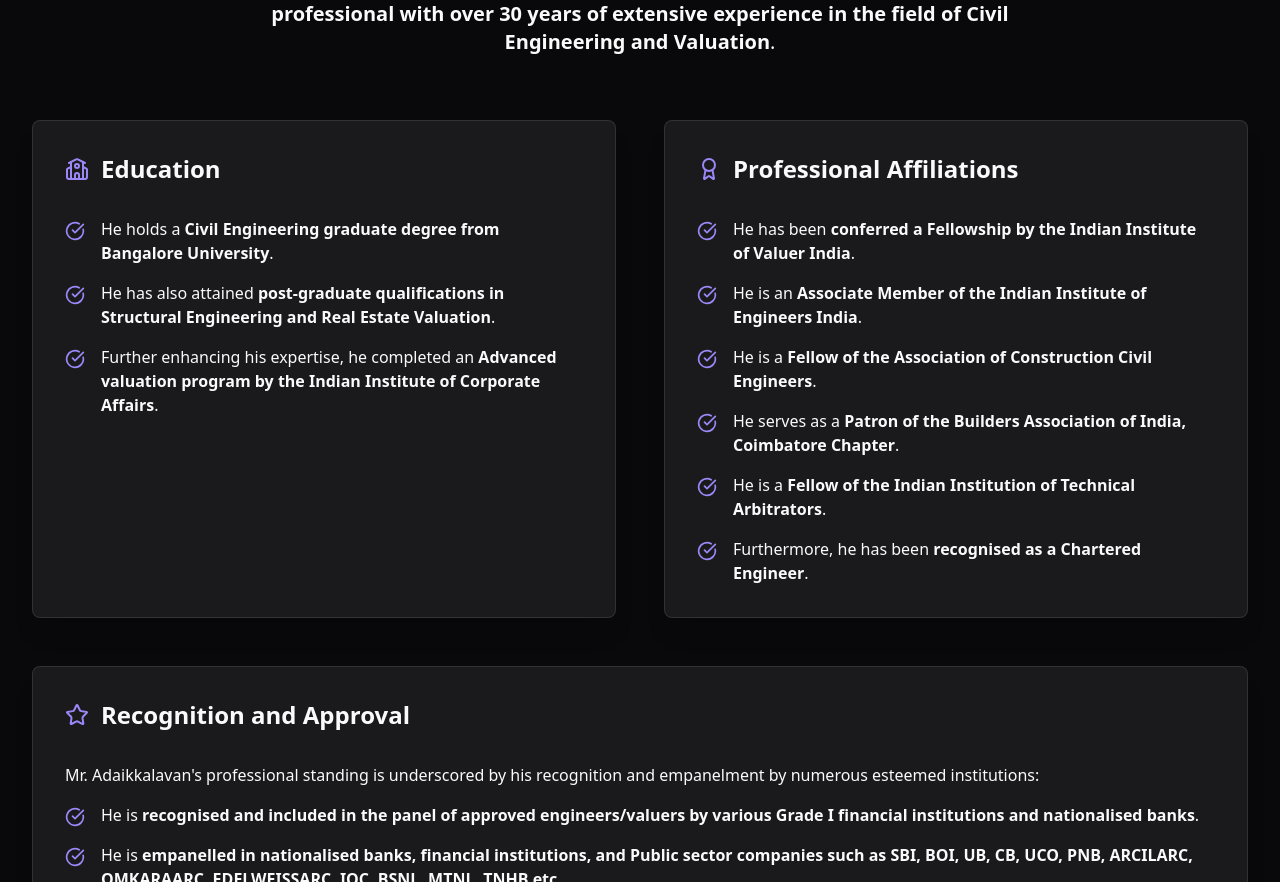
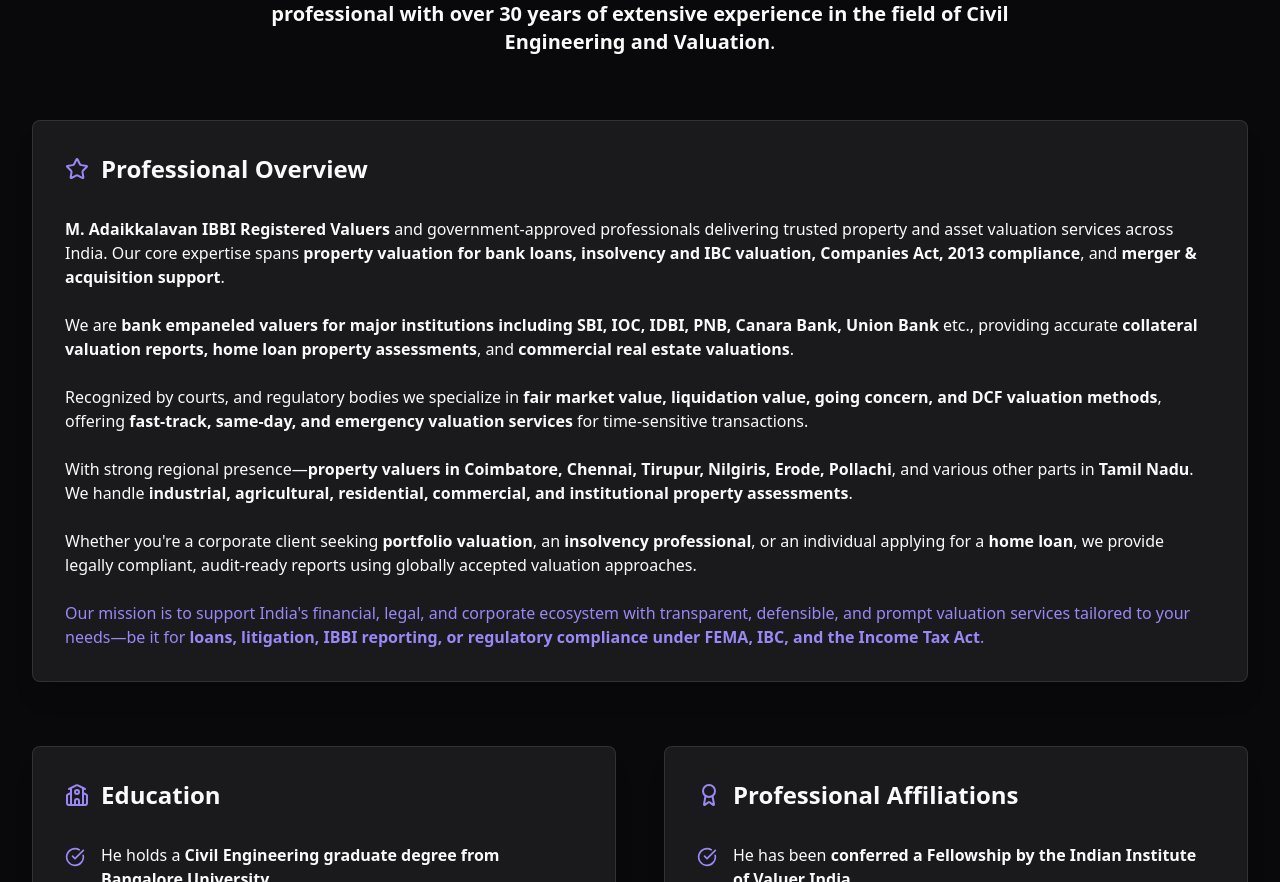
Before and after one commit to Hareeshmuthu/adaikkalavan, a React (Vite) app: page /about in a window 1280 px wide. Shown: the part 642-1524 px from the top of the page. Built offline with nearby package versions, Linux system fonts and the light colour scheme.

Commit message:
Add About section content
Add the provided text to the About section of the website.

```diff
--- a/src/pages/About.tsx
+++ b/src/pages/About.tsx
@@ -1,3 +1,4 @@
+
 import React, { useEffect, useRef } from 'react';
 import NavBar from '@/components/NavBar';
 import Footer from '@/components/Footer';
@@ -46,6 +47,44 @@ const About = () => {
           <p className="text-lg md:text-xl max-w-3xl mx-auto">
             <span className="font-semibold">M. Adaikkalavan, born on 26th June 1970, is a highly accomplished professional with over 30 years of extensive experience in the field of Civil Engineering and Valuation</span>.
           </p>
+        </motion.div>
+
+        {/* Professional Overview Section */}
+        <motion.div
+          initial="hidden"
+          whileInView="visible"
+          viewport={{ once: true, margin: "-100px" }}
+          variants={fadeInUp}
+          className="mb-16"
+        >
+          <Card className="glass-card overflow-hidden">
+            <CardContent className="p-8">
+              <div className="flex items-center mb-8">
+                <Star size={24} className="text-lavender mr-3" />
+                <h2 className="text-2xl font-semibold">Professional Overview</h2>
+              </div>
+              <div className="prose prose-lg max-w-none text-foreground">
+                <p className="mb-6">
+                  <strong>M. Adaikkalavan IBBI Registered Valuers</strong> and government-approved professionals delivering trusted property and asset valuation services across India. Our core expertise spans <strong>property valuation for bank loans, insolvency and IBC valuation, Companies Act, 2013 compliance</strong>, and <strong>merger & acquisition support</strong>.
+                </p>
+                <p className="mb-6">
+                  We are <strong>bank empaneled valuers for major institutions including SBI, IOC, IDBI, PNB, Canara Bank, Union Bank</strong> etc., providing accurate <strong>collateral valuation reports, home loan property assessments</strong>, and <strong>commercial real estate valuations</strong>.
+                </p>
+                <p className="mb-6">
+                  Recognized by courts, and regulatory bodies we specialize in <strong>fair market value, liquidation value, going concern, and DCF valuation methods</strong>, offering <strong>fast-track, same-day, and emergency valuation services</strong> for time-sensitive transactions.
+                </p>
+                <p className="mb-6">
+                  With strong regional presence—<strong>property valuers in Coimbatore, Chennai, Tirupur, Nilgiris, Erode, Pollachi</strong>, and various other parts in <strong>Tamil Nadu</strong>. We handle <strong>industrial, agricultural, residential, commercial, and institutional property assessments</strong>.
+                </p>
+                <p className="mb-6">
+                  Whether you're a corporate client seeking <strong>portfolio valuation</strong>, an <strong>insolvency professional</strong>, or an individual applying for a <strong>home loan</strong>, we provide legally compliant, audit-ready reports using globally accepted valuation approaches.
+                </p>
+                <p className="font-medium text-lavender">
+                  Our mission is to support India's financial, legal, and corporate ecosystem with transparent, defensible, and prompt valuation services tailored to your needs—be it for <strong>loans, litigation, IBBI reporting, or regulatory compliance under FEMA, IBC, and the Income Tax Act</strong>.
+                </p>
+              </div>
+            </CardContent>
+          </Card>
         </motion.div>
 
         <div className="grid grid-cols-1 lg:grid-cols-2 gap-12">
```
